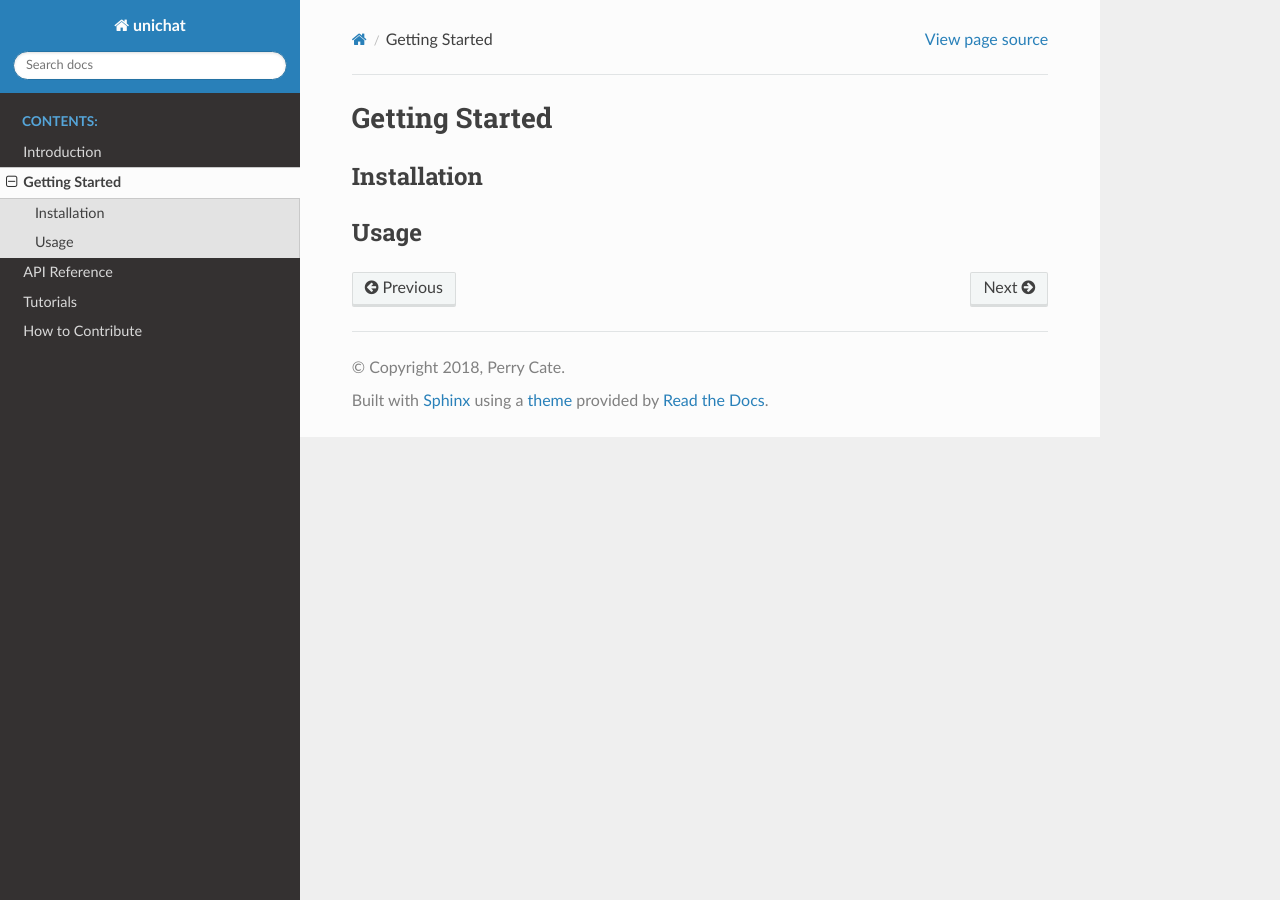
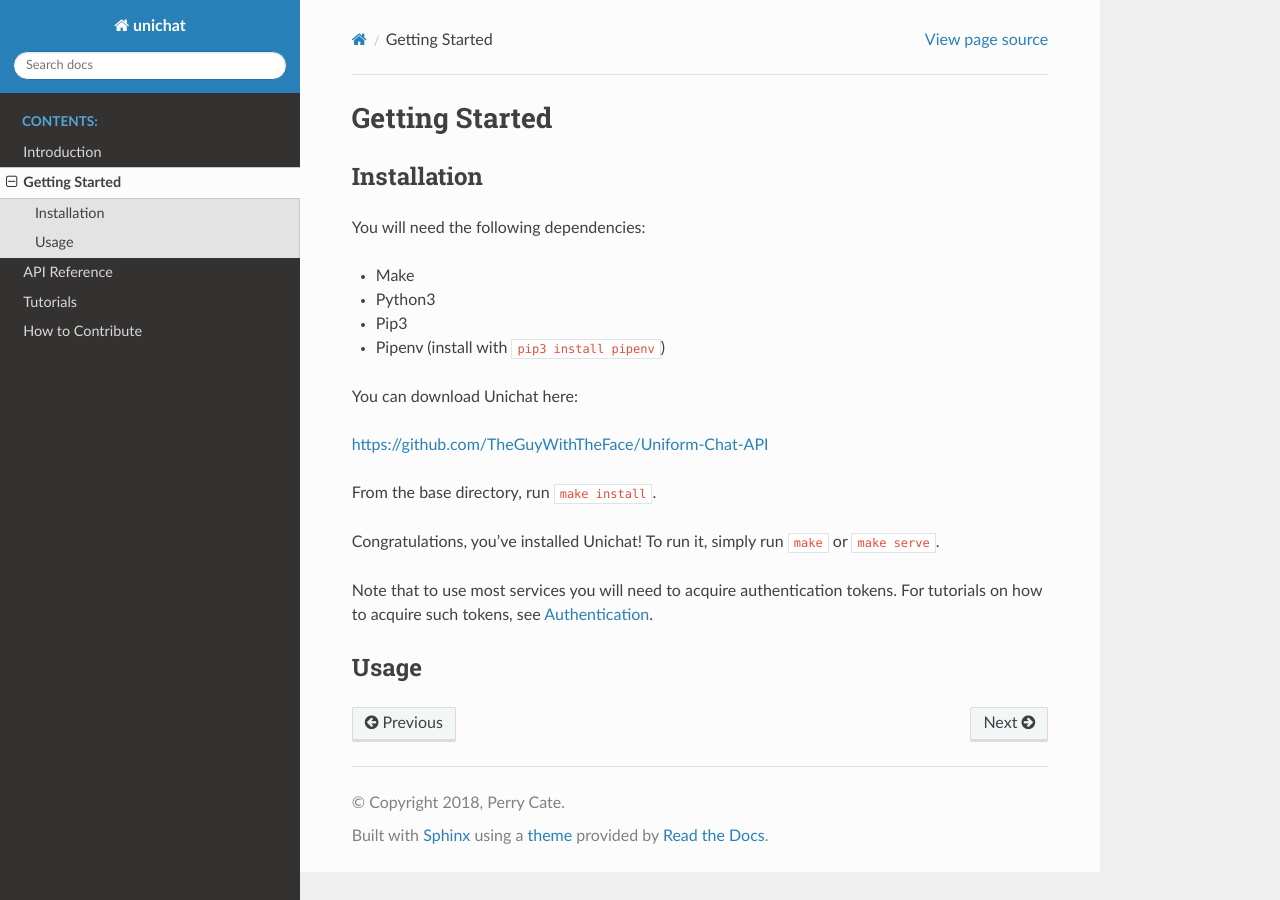
Before and after one commit to perrycate/Uniform-Chat-API, a Sphinx documentation site: the page built from docs/getting_started/index.rst, in a window 1280 px wide. Built offline with Sphinx 7.4.7 and the Read the Docs theme 2.0.0, drawn with Linux system fonts in a browser that asks for light colours.

Commit message:
Add installation instructions

```diff
--- a/docs/getting_started/index.rst
+++ b/docs/getting_started/index.rst
@@ -4,6 +4,24 @@
 
 Installation
 ==============================
+You will need the following dependencies:
+
+* Make
+* Python3
+* Pip3
+* Pipenv (install with ``pip3 install pipenv``)
+
+You can download Unichat here::
+
+https://github.com/TheGuyWithTheFace/Uniform-Chat-API
+
+From the base directory, run ``make install``.
+
+Congratulations, you've installed Unichat!
+To run it, simply run ``make`` or ``make serve``.
+
+Note that to use most services you will need to acquire authentication tokens.
+For tutorials on how to acquire such tokens, see :ref:`authentication`.
 
 Usage
 ==============================
```
